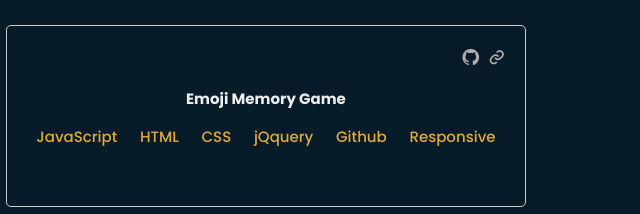
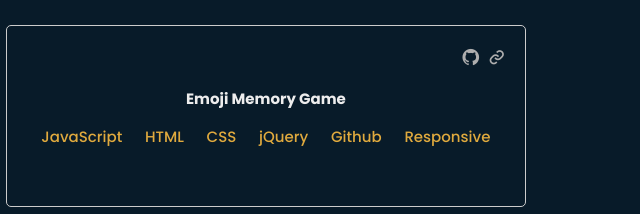
Before and after one commit to JIMOHMA/OfficialWebsite, a plain HTML site: page index.html in a window 1280 px wide. Shown: the part 3140-3354 px from the top of the page, 639-1279 px from the left. Drawn offline with nearby package versions, Linux system fonts and the light colour scheme; a script that the page names is missing.

Commit message:
Spelling correction

```diff
--- a/index.html
+++ b/index.html
@@ -277,7 +277,7 @@
                     <!-- <span>ReactJS</span> -->
                     <span>HTML</span>
                     <span>CSS</span>
-                    <span>jQquery</span>
+                    <span>jQuery</span>
                     <span>Github</span>
                     <span>Responsive</span>
                     <!-- <span>Mobile Friendly</span> -->
```
